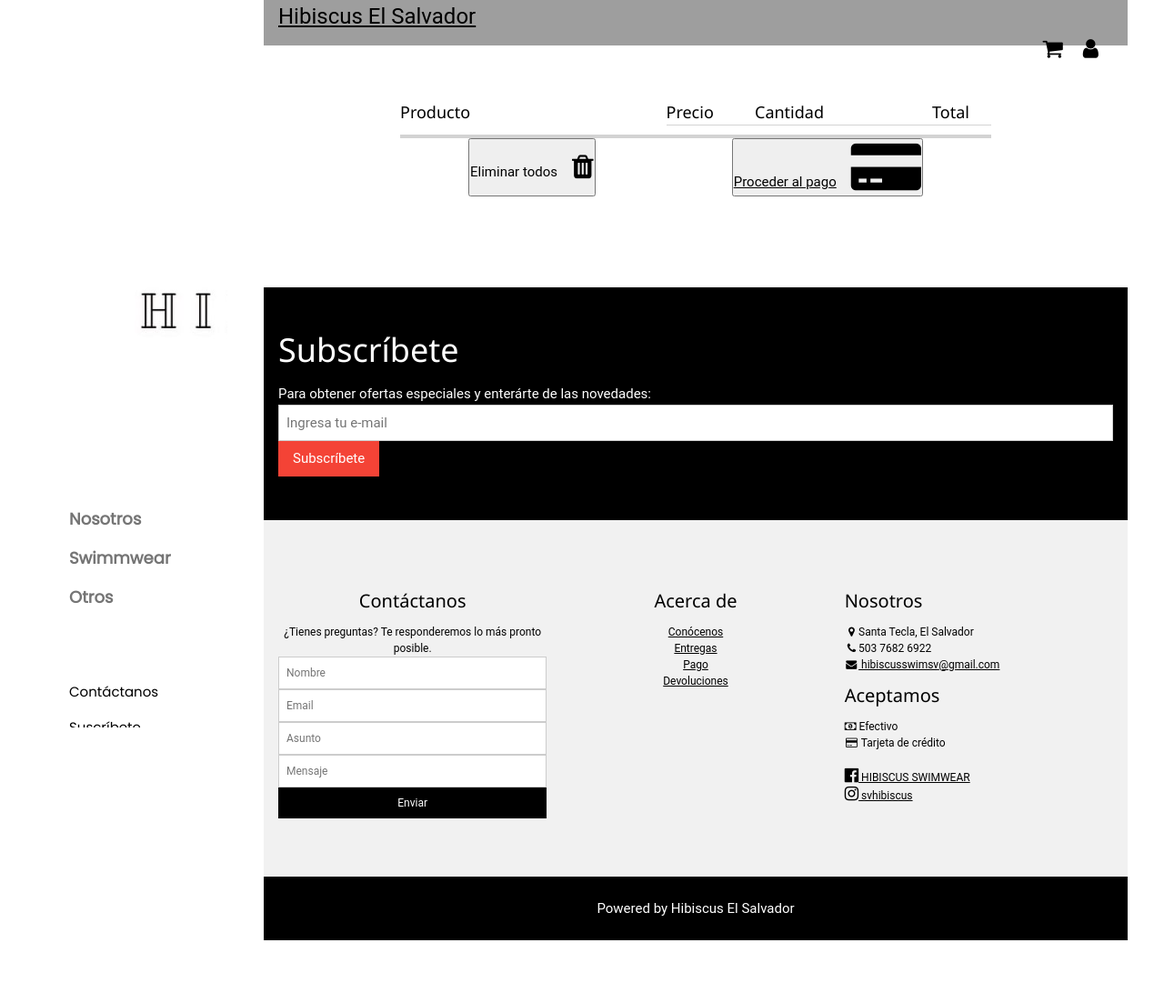
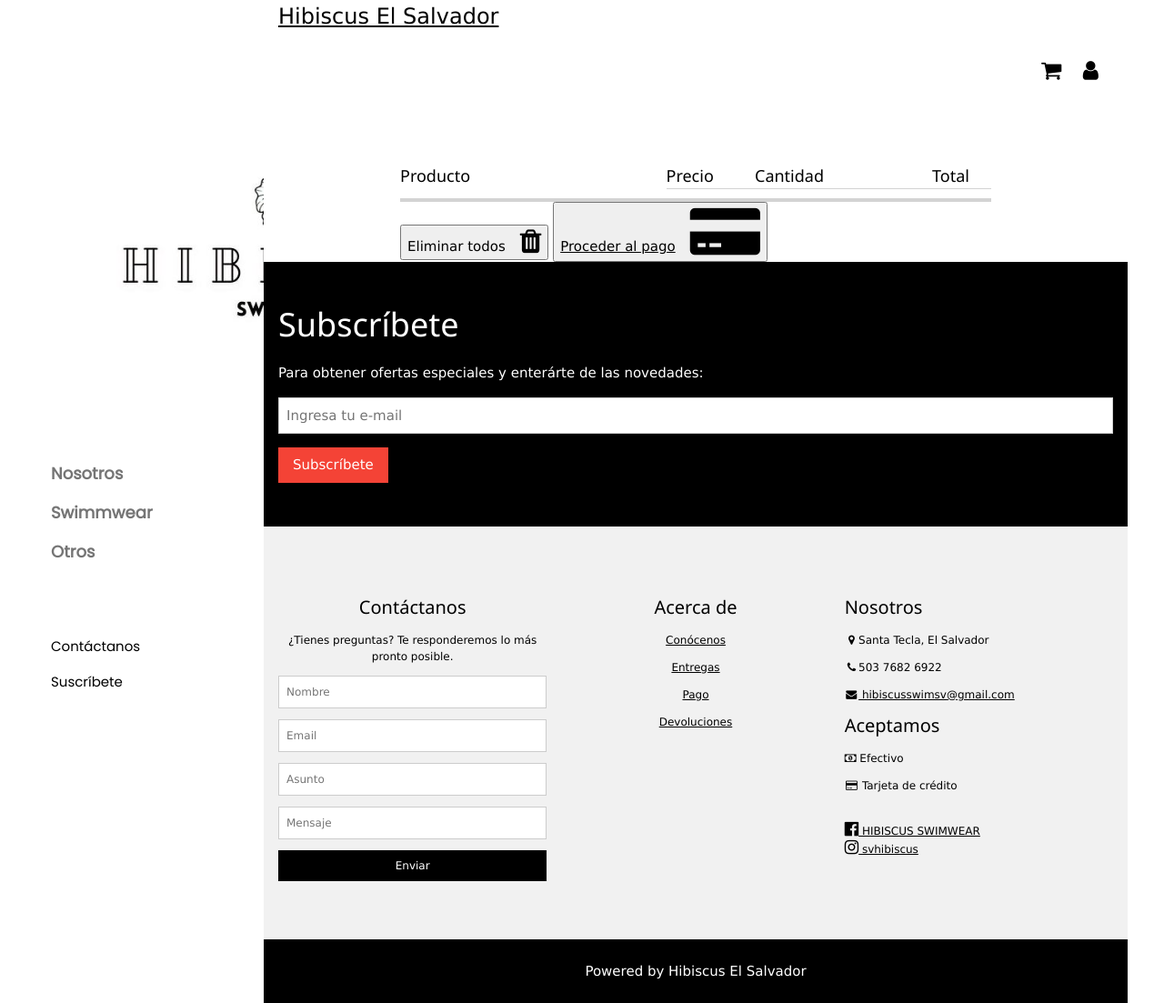
Before and after one commit to fadiaz4/ProyectoFinalManganeso, a Flask app: page /cart in a window 1280 px wide. Shown: the whole page at 91% size. Before the commit the page ends 1034 px from the top, so only its background shows below. Run offline with Flask 2, Linux system fonts and the light colour scheme; grey boxes are pictures that could not be loaded.

Commit message:
cartcss1

```diff
--- a/static/stylecart.css
+++ b/static/stylecart.css
@@ -1,105 +1,4 @@
-* {
-    margin: 0;
-    padding: 0;
-    box-sizing: border-box;
-    font-family: 'Roboto', sans-serif;
-}
 
-header {
-    background-image: url('images/hibiscusSV.jpg');
-    background-repeat: no-repeat;
-    background-size: cover;
-    background-position: center;
-    height: 50px;
-    position: relative;
-}
-
-.overlay {
-    position: absolute;
-    z-index: 1;
-    top: 0;
-    left: 0;
-    height: 100%;
-    right: 0;
-    bottom: 0;
-    padding: 0 !important;
-    margin: 0 !important;
-    background-color: rgba(10, 10, 10, 0.3);
-}
-
-nav {
-    position: absolute;
-    top: 0;
-    right: 0;
-    left: 0;
-    z-index: 2;
-    display: flex;
-    flex-wrap: wrap;
-    justify-content: space-between;
-    padding: 50px 60px 0 60px;
-}
-
-nav li {
-    list-style: none;
-    display: inline-block;
-    padding-right: 10px;
-    padding-left: 10px;
-}
-
-nav li span {
-    padding-left: 5px;
-}
-
-li a {
-    padding: 5px;
-    background-color: #fff;
-    text-decoration: none;
-    ;
-}
-
-.cart a {
-    background-color: royalblue;
-    color: #fff;
-    cursor: pointer;
-    text-decoration: none;
-}
-
-a:hover {
-    color: rgba(249, 105, 14, 1);
-}
-
-.container, .container-products {
-    display: flex;
-    justify-content: center;
-    flex-wrap: wrap;
-    margin-top: 50px;
-    padding-bottom: 100px;
-    ;
-}
-
-.image {
-    margin-right: 20px;
-    margin-left: 20px;
-    position: relative;
-    overflow: hidden;
-}
-
-.add-cart {
-    position: absolute;
-    width: 100%;
-    background-color: darkgrey;
-    transition: all 0.3s ease-in-out;
-    opacity: 0;
-    cursor: pointer;
-    text-align: center;
-}
-
-.image:hover .cart1, .image:hover .cart2, .image:hover .cart3, .image:hover .cart4 {
-    bottom: 50px;
-    opacity: 1;
-    padding: 10px;
-    text-decoration: none;
-}
 
 /* ----------------- CART PAGE --------------- */
 
```
